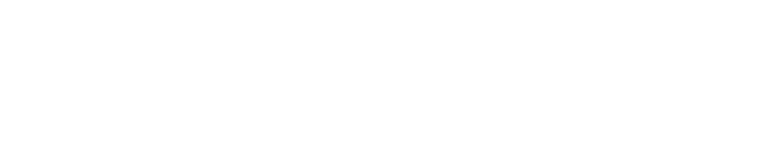
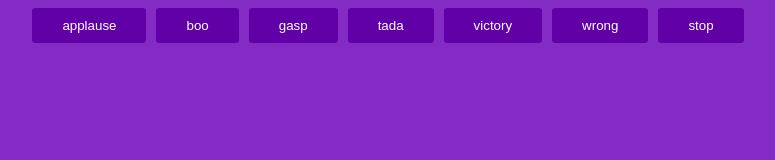
Before and after one commit to acciojob/Soundbar-adityapandey1111, a website: page main.html in a window 1280 px wide. Shown: the whole page, without its empty margins (247-1022 px from the left). Drawn offline with Linux system fonts and the light colour scheme.

Commit message:
created a submission

```diff
--- a/main.html
+++ b/main.html
@@ -8,6 +8,15 @@
 
 <body>
 	<!-- the entire body must be written by student -->
+	<div id="buttons">
+    <button class="btn">applause</button>
+    <button class="btn">boo</button>
+    <button class="btn">gasp</button>
+    <button class="btn">tada</button>
+    <button class="btn">victory</button>
+    <button class="btn">wrong</button>
+    <button class="btn">stop</button>
+  </div>
     <script type="text/javascript" src="./script.js">
 </script>
 
--- a/script.js
+++ b/script.js
@@ -1 +1,22 @@
 //your JS code here. If required.
+document.addEventListener("DOMContentLoaded", function() {
+    const buttons = document.querySelectorAll('.btn');
+    const stopButton = document.querySelector('.stop');
+    const audioFolder = './sounds/';
+
+    buttons.forEach(function(button) {
+      button.addEventListener('click', function() {
+        const soundName = button.innerText;
+        const audio = new Audio(audioFolder + soundName + '.mp3');
+        audio.play();
+      });
+    });
+
+    stopButton.addEventListener('click', function() {
+      const audioElements = document.getElementsByTagName('audio');
+      for (let i = 0; i < audioElements.length; i++) {
+        audioElements[i].pause();
+        audioElements[i].currentTime = 0;
+      }
+    });
+  });
--- a/styles.css
+++ b/styles.css
@@ -1 +1,19 @@
 /*  your css code here. If applicable */
+body{
+    background-color: rgb(133, 43, 197);
+}
+#buttons {
+  display: flex;
+  justify-content: center;
+  vertical-align: middle;
+  align-content: center;
+}
+
+.btn {
+  margin-right: 10px;
+  padding: 10px 30px;
+  background-color: rgb(98, 0, 168);
+  border-radius: 3px;
+  border: none;
+  color: white;
+}
```
